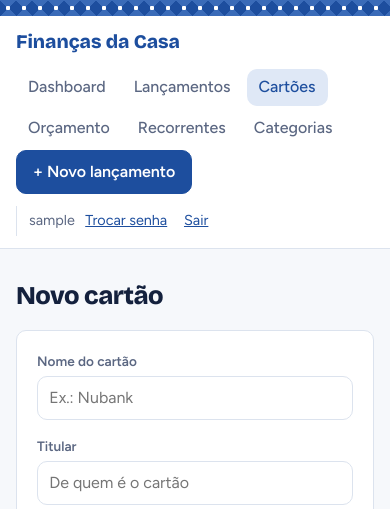
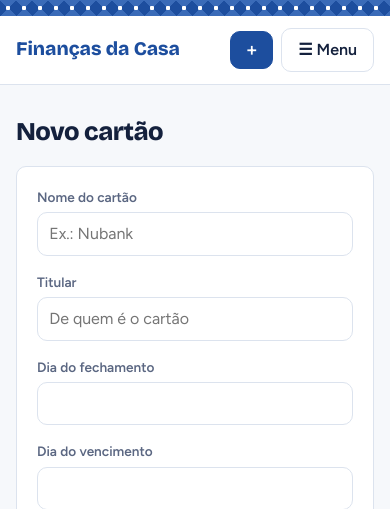
Before and after one commit to erica-luuz/sistema-financeiro, a Flask app: page /cartoes/novo in a window 390 px wide. Shown: the top 509 px of the page. Run offline with Flask 3, Linux system fonts and the light colour scheme; the visitor is signed in with stand-in values (Sample User, id 1); data comes from the database, SQL or seed files in the repository; data that the repository does not hold is empty; parts of the project's set-up code (start-up, migrations or seed data) failed here and were passed over; some libraries are stand-ins or nearby versions.

Commit message:
Menu recolhível no celular
Em telas estreitas o menu mostra só a marca, um atalho "+" (novo lançamento) e o botão
"☰ Menu", que abre a lista em coluna com itens grandes para o toque. No computador nada
muda. Sem JavaScript o menu fica sempre aberto; aria-expanded informa leitores de tela.

Co-Authored-By: Claude Opus 5.5 <noreply@anthropic.com>

```diff
--- a/static/css/style.css
+++ b/static/css/style.css
@@ -122,6 +122,17 @@ a { color: var(--azulejo); }
     padding-left: 0.75rem;
     border-left: 1px solid var(--linha);
 }
+
+/* Agrupa links e usuário; no computador fica tudo numa linha, como antes */
+.menu-conteudo {
+    display: flex;
+    flex-wrap: wrap;
+    align-items: center;
+    gap: 0.75rem 1.5rem;
+}
+
+/* Botões que só existem no celular */
+.botao-menu, .botao-rapido { display: none; }
 
 /* Tela de login */
 .caixa-login { max-width: 400px; margin: 2rem auto 0; }
@@ -481,5 +492,21 @@ tbody tr:hover { background: var(--cal); }
     .cartao-saldo { grid-column: 1 / -1; }
     .duas-colunas { grid-template-columns: 1fr; }
     .campos-lado-a-lado { grid-template-columns: 1fr; }
-    .menu-links { width: 100%; }
+
+    /* Menu no celular: marca + "+" + "☰ Menu"; a lista abre em coluna, com itens grandes para o dedo */
+    .menu { gap: 0.5rem; }
+    .botao-rapido { display: inline-block; padding: 0.4rem 0.9rem; font-size: 1.2rem; line-height: 1.2; }
+    .botao-menu { display: inline-block; }
+    .tem-js .menu-conteudo { display: none; }
+    .menu-aberto .menu-conteudo { display: flex; }
+    .menu-conteudo { flex-direction: column; align-items: stretch; width: 100%; gap: 0.5rem; }
+    .menu-links { flex-direction: column; align-items: stretch; }
+    .menu-links a:not(.botao) { padding: 0.75rem; }
+    .menu-links .botao-primario { display: none; }   /* já existe o atalho "+" no topo */
+    .menu-usuario {
+        border-left: none;
+        border-top: 1px solid var(--linha);
+        padding: 0.75rem 0 0;
+        justify-content: space-between;
+    }
 }
--- a/templates/base.html
+++ b/templates/base.html
@@ -15,11 +15,19 @@
 <body>
     <header>
         <div class="faixa-azulejo" aria-hidden="true"></div>
-        <nav class="menu">
+        <nav class="menu" id="menu">
             <a class="marca" href="{{ url_for('dashboard.inicio') }}">Finanças da Casa</a>
 
             {# O menu só aparece para quem está logado (g.usuario vem do auth.py) #}
             {% if g.usuario %}
+            {# No celular: atalho "+" (novo lançamento) e o botão que abre/fecha o menu #}
+            <a class="botao botao-primario botao-rapido" href="{{ url_for('lancamentos.novo') }}"
+               aria-label="Novo lançamento" title="Novo lançamento">+</a>
+            <button type="button" class="botao botao-menu" aria-expanded="false" aria-controls="menu-conteudo">
+                ☰ Menu
+            </button>
+
+            <div class="menu-conteudo" id="menu-conteudo">
             {# request.blueprint = de qual módulo é a página atual; serve para destacar o item do menu #}
             {% set modulo = request.blueprint %}
             <div class="menu-links">
@@ -46,9 +54,22 @@
                     <button type="submit" class="acao">Sair</button>
                 </form>
             </div>
+            </div>
             {% endif %}
         </nav>
     </header>
+    <script>
+        // Celular: o botão "☰ Menu" abre e fecha a lista. aria-expanded avisa leitores de tela
+        // se o menu está aberto. (Sem JavaScript o menu simplesmente fica sempre aberto.)
+        document.documentElement.classList.add("tem-js");
+        const botaoMenu = document.querySelector(".botao-menu");
+        if (botaoMenu) {
+            botaoMenu.addEventListener("click", () => {
+                const aberto = document.getElementById("menu").classList.toggle("menu-aberto");
+                botaoMenu.setAttribute("aria-expanded", aberto);
+            });
+        }
+    </script>
 
     <main class="conteudo">
         {# Mensagens "flash": aparecem uma vez, depois de uma ação (ex.: "Senha alterada") #}
```
